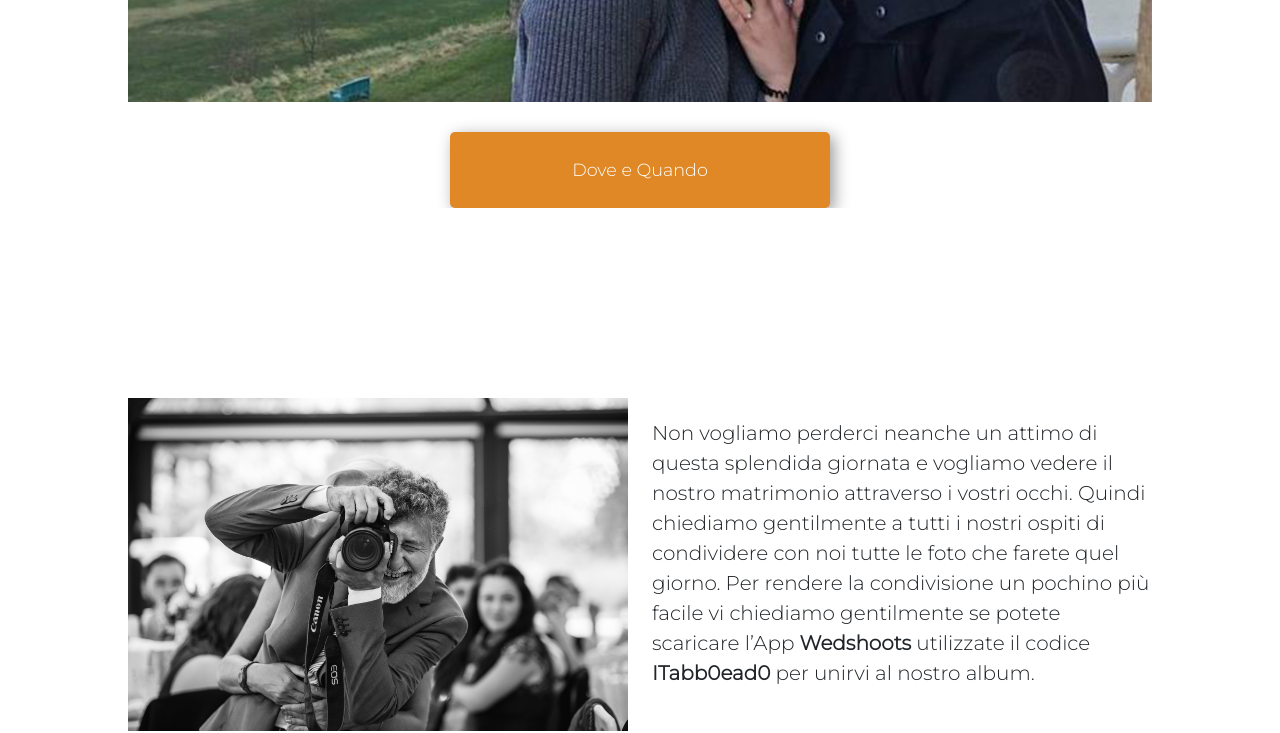
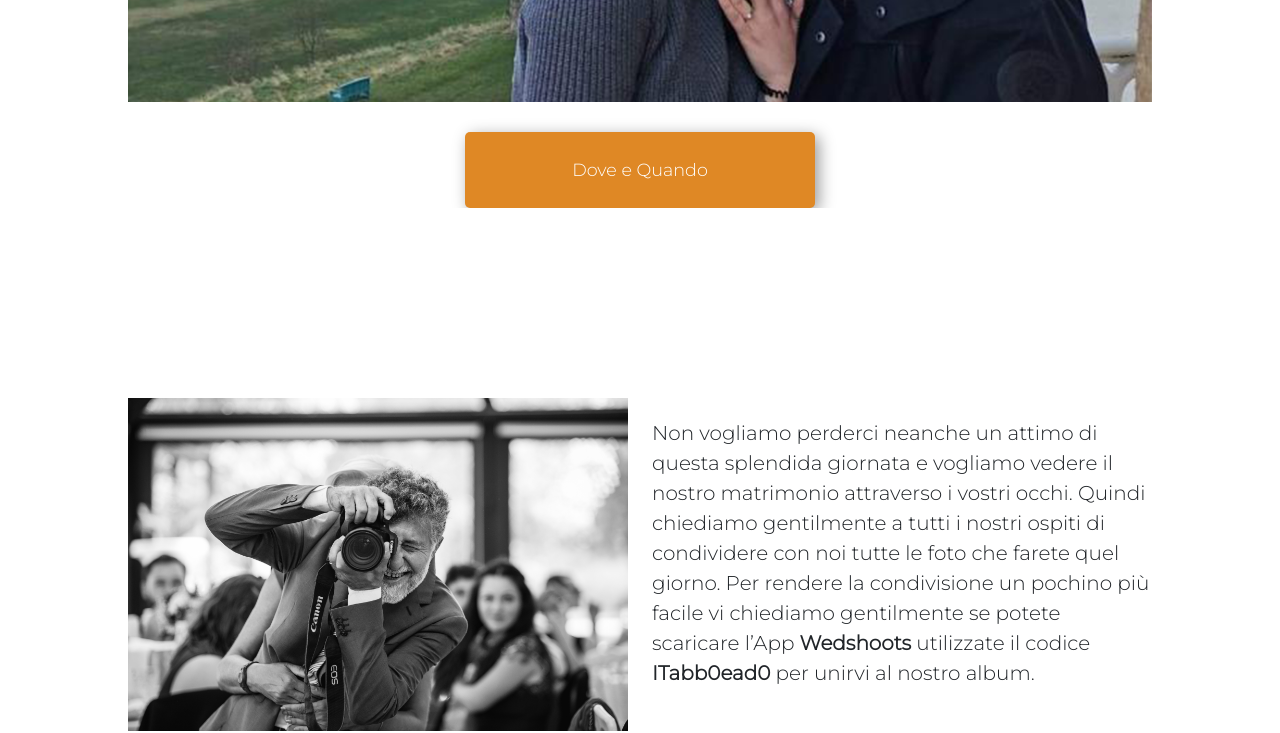
Before and after one commit to Domecosma/La, a plain HTML site: page index.html in a window 1280 px wide. Shown: the part 1640-2373 px from the top of the page. Drawn offline with nearby package versions, Linux system fonts and the light colour scheme; a web font is replaced by a local one.

Commit message:
Update style.css

```diff
--- a/asset/style.css
+++ b/asset/style.css
@@ -146,8 +146,8 @@ figcaption {
     color: #fff;
     background-color: #DF8825;
     margin: 30px auto 0 auto;
-    width: 380px;
-    padding: 25px 40px;
+    width: 350px;
+    padding: 25px 30px;
     border-radius: 5px;
     filter: drop-shadow(4px 4px 8px #999999);
 }
```
